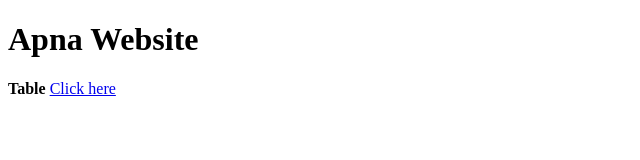
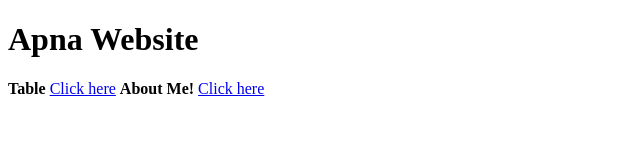
Before and after one commit to Darakhshan-Anjum/Apna-Website, a plain HTML site: page index.html in a window 1280 px wide. Shown: the whole page, without its empty margins (0-640 px from the left). Drawn offline with Linux system fonts and the light colour scheme.

Commit message:
Update index.html

```diff
--- a/index.html
+++ b/index.html
@@ -9,5 +9,8 @@
     <h1>Apna Website</h1>
     <strong>Table</strong>
     <a href="table.html">Click here</a>
+     <strong>About Me!</strong>
+    <a href="About Me!.html">Click here</a>
+
 </body>
 </html>
```
